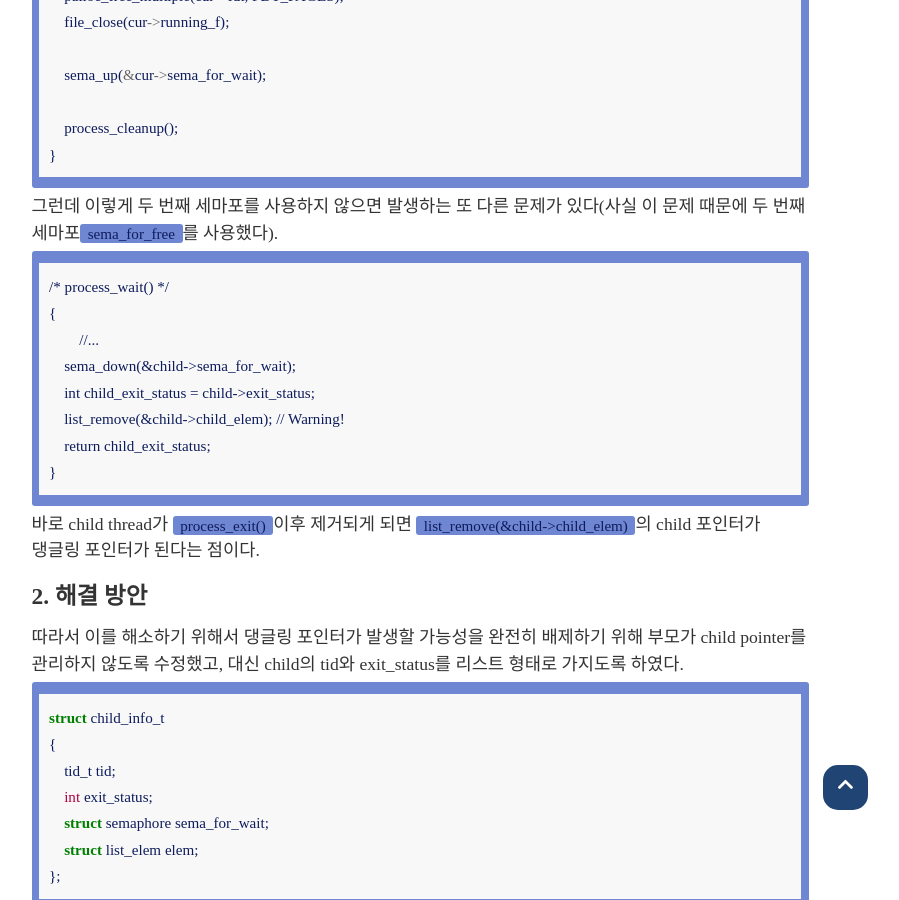
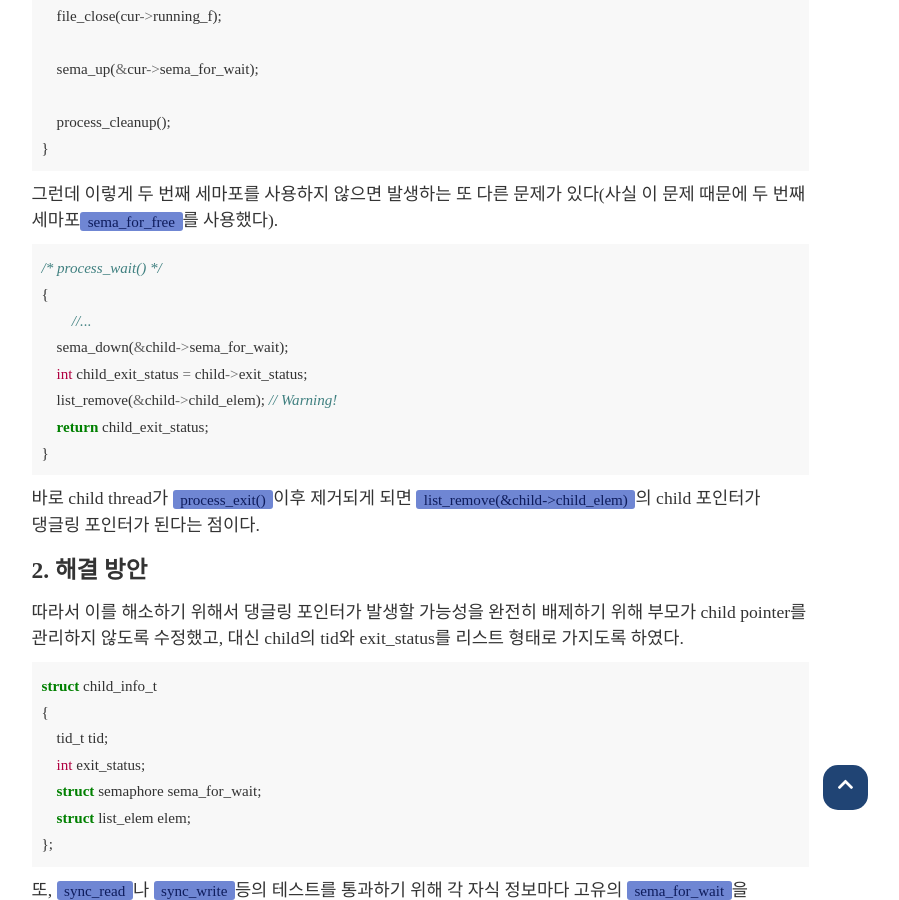
Before and after one commit to Hamsik2rang/Hamsik2rang.github.io, a Jekyll site: the page built from _posts/2023-01-15-Implement-PintOS-Process-Wait.md, in a window 1280 px wide and 900 px high, scrolled down 3035 px. Shown: the whole window, without its empty margins (220-1119 px from the left). Built offline with Jekyll 4.4.1, drawn with Linux system fonts in a browser that asks for light colours; nearby versions of some CDN libraries; some web fonts are replaced; comment, search, counter and statistics services are not loaded.

Commit message:
코드블럭 수정

````diff
--- a/_posts/2023-01-15-Implement-PintOS-Process-Wait.md
+++ b/_posts/2023-01-15-Implement-PintOS-Process-Wait.md
@@ -18,7 +18,8 @@ use_math: True
 
 기존 `process_wait()`과 `process_exit()`은 아래와 같이 구현되어 있었다.
 
-```c
+{%highlight c%}
+
 /* process_wait() */
 int process_wait(tid_t child_tid UNUSED)
 {
@@ -63,13 +64,16 @@ void process_exit(void)
 
     process_cleanup();
 }
-```
+
+{%endhighlight%}
 
 여기서 문제가 되는 코드는 `process_exit()`의
 
-```c
+{%highlight c%}
+
 sema_down(&cur->sema_for_free);
-```
+
+{%endhighlight%}
 
 이다.
 
@@ -79,13 +83,14 @@ sema_down(&cur->sema_for_free);
 
 따라서 이를 위해선 문제가 되는 `sema_down()`과 `sema_up()`을 호출하지 않아야 하므로 아래와 같은 코드가 되어야 한다.
 
-```c
+{%highlight c%}
+
 /* process_wait() */
 int process_wait(tid_t child_tid UNUSED)
 {
     /* XXX: Hint) The pintos exit if process_wait (initd), we recommend you
      * XXX:       to add infinite loop here before
-     * XXX:       implementing the process_wait. */
+          * XXX:       implementing the process_wait. */
 
     struct thread* curr = thread_current();
     struct thread* child = get_child(child_tid);
@@ -104,9 +109,10 @@ void process_exit(void)
 {
     struct thread* cur = thread_current();
     /* TODO: Your code goes here.
+
      * TODO: Implement process termination message (see
-     * TODO: project2/process_termination.html).
-     * TODO: We recommend you to implement process resource cleanup here. */
+          * TODO: project2/process_termination.html).
+          * TODO: We recommend you to implement process resource cleanup here. */
 
     // 프로세스의 모든 열린 파일 close
     for (int fd = 0; fd < OPEN_MAX, fd++;)
@@ -122,11 +128,13 @@ void process_exit(void)
 
     process_cleanup();
 }
-```
+
+{%endhighlight%}
 
 그런데 이렇게 두 번째 세마포를 사용하지 않으면 발생하는 또 다른 문제가 있다(사실 이 문제 때문에 두 번째 세마포`sema_for_free`를 사용했다).
 
-```
+{%highlight c%}
+
 /* process_wait() */
 {
 	//...
@@ -135,7 +143,8 @@ void process_exit(void)
     list_remove(&child->child_elem); // Warning!
     return child_exit_status;
 }
-```
+
+{%endhighlight%}
 
 바로 child thread가 `process_exit()`이후 제거되게 되면 `list_remove(&child->child_elem)`의 child 포인터가 댕글링 포인터가 된다는 점이다.
 
@@ -143,7 +152,8 @@ void process_exit(void)
 
 따라서 이를 해소하기 위해서 댕글링 포인터가 발생할 가능성을 완전히 배제하기 위해 부모가 child pointer를 관리하지 않도록 수정했고, 대신 child의 tid와 exit_status를 리스트 형태로 가지도록 하였다.
 
-```c
+{%highlight c%}
+
 struct child_info_t
 {
     tid_t tid;
@@ -151,13 +161,15 @@ struct child_info_t
     struct semaphore sema_for_wait;
     struct list_elem elem;
 };
-```
+
+{%endhighlight%}
 
 또, `sync_read`나 `sync_write`등의 테스트를 통과하기 위해 각 자식 정보마다 고유의 `sema_for_wait`을 가지도록 했다.
 
 그리고 해당 구조체를 위한 인터페이스들을 정의해 주었다.
 
-```c
+{%highlight c%}
+
 /////////////// declaration ///////////////
 void add_child(struct thread* parent, tid_t child_tid);
 void set_exit_status(struct thread* parent, tid_t child_tid, int exit_status);
@@ -229,11 +241,13 @@ void delete_child(struct thread* parent, tid_t child_tid)
         }
     }
 }
-```
+
+{%endhighlight%}
 
 이후 `process_wait()` 과 `process_exit()`을 아래와 같이 수정해준다.
 
-```c
+{%highlight c%}
+
 int process_wait(tid_t child_tid UNUSED)
 {
     struct thread* curr = thread_current();
@@ -266,6 +280,7 @@ void process_exit(void)
 
     process_cleanup();
 }
-```
+
+{%endhighlight%}
 
 이외에도 `syscall.c`등에서 시스템 콜 함수들을 조금씩 바꾸어야 하는데, 그 부분은 간단하므로 생략한다.
````
